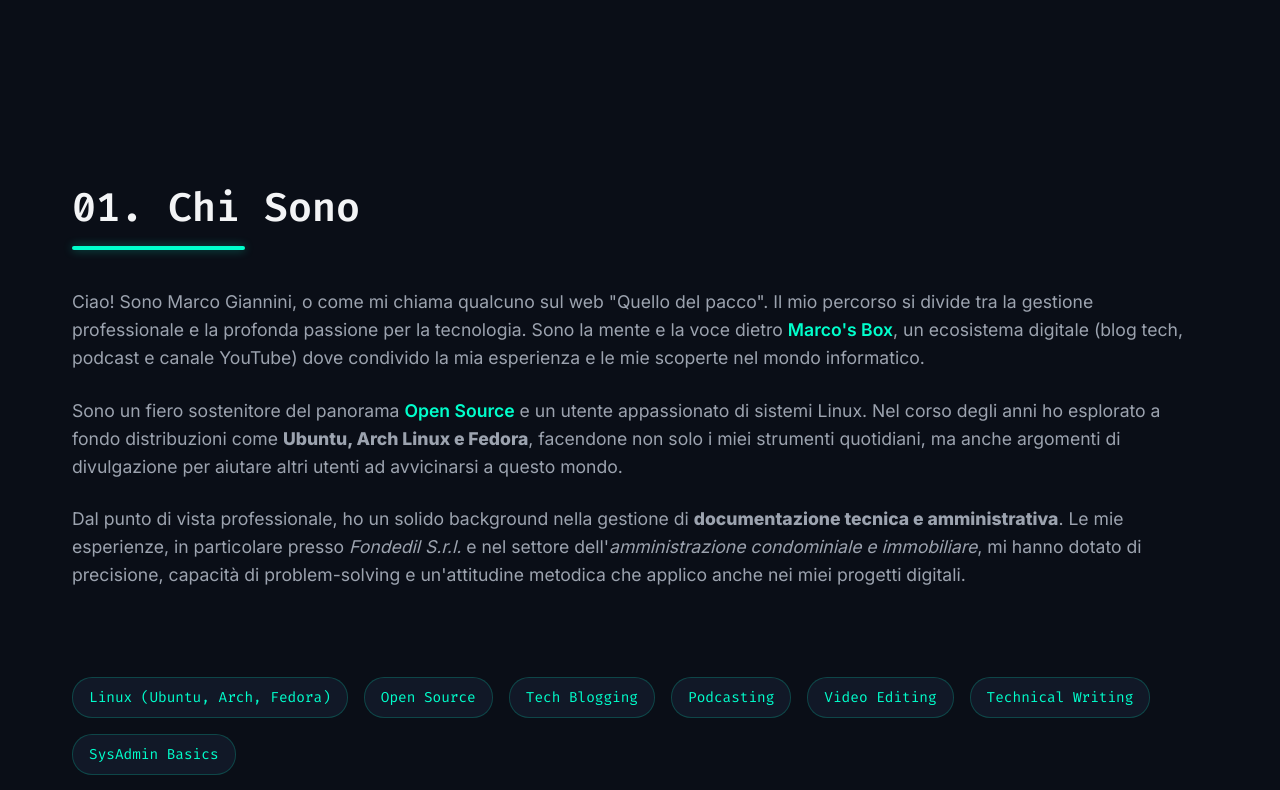
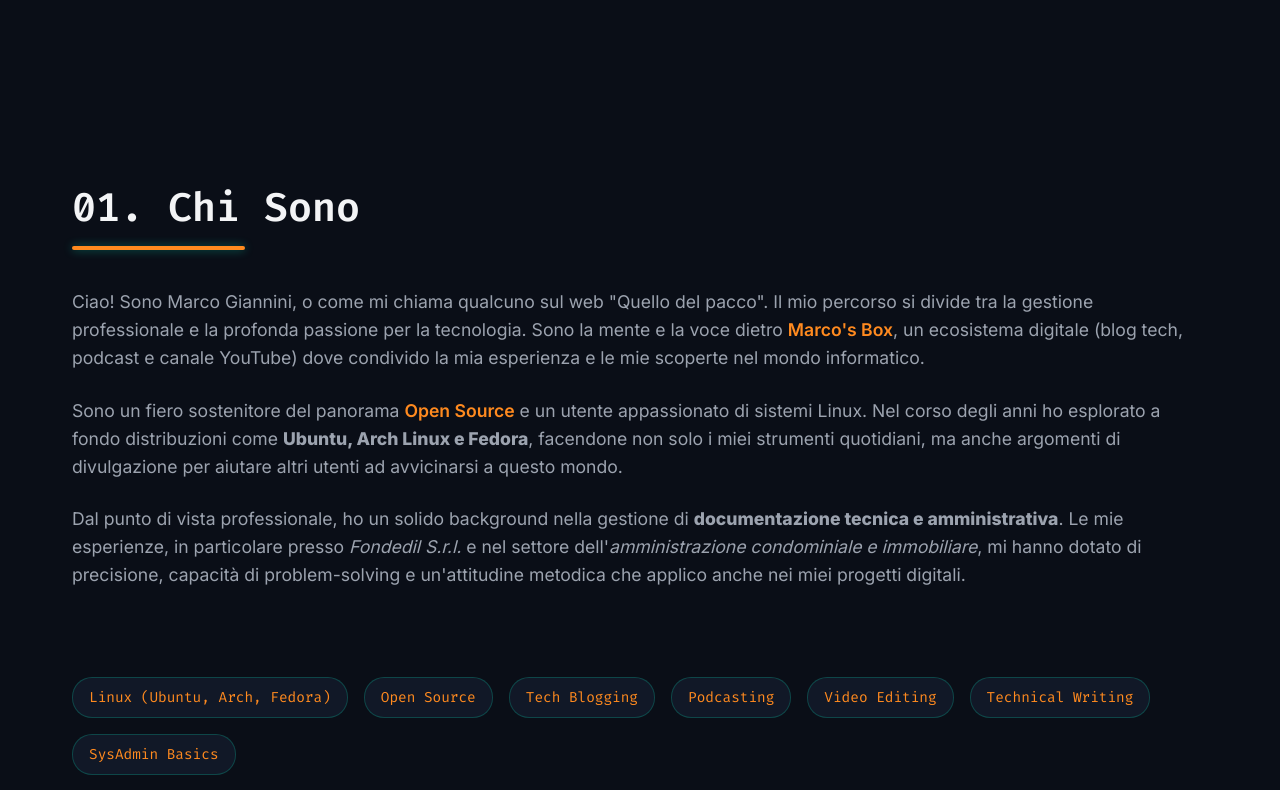
Before and after one commit to marcogiannini/marcogiannini.github.io, a plain HTML site: page index.html in a window 1280 px wide. Shown: the part 740-1530 px from the top of the page. Drawn offline with Linux system fonts and the light colour scheme.

Commit message:
Update index.html
change accent
            --accent-color: #00ffcc;
            --accent-color: #ff8a1f;

```diff
--- a/index.html
+++ b/index.html
@@ -18,7 +18,7 @@
             --bg-main: #0a0e17;
             --bg-card: #111827;
             --bg-card-hover: #1f2937;
-            --accent-color: #00ffcc;
+            --accent-color: #ff8a1f;
             --accent-glow: rgba(0, 255, 204, 0.4);
             --text-primary: #f3f4f6;
             --text-secondary: #9ca3af;
```
